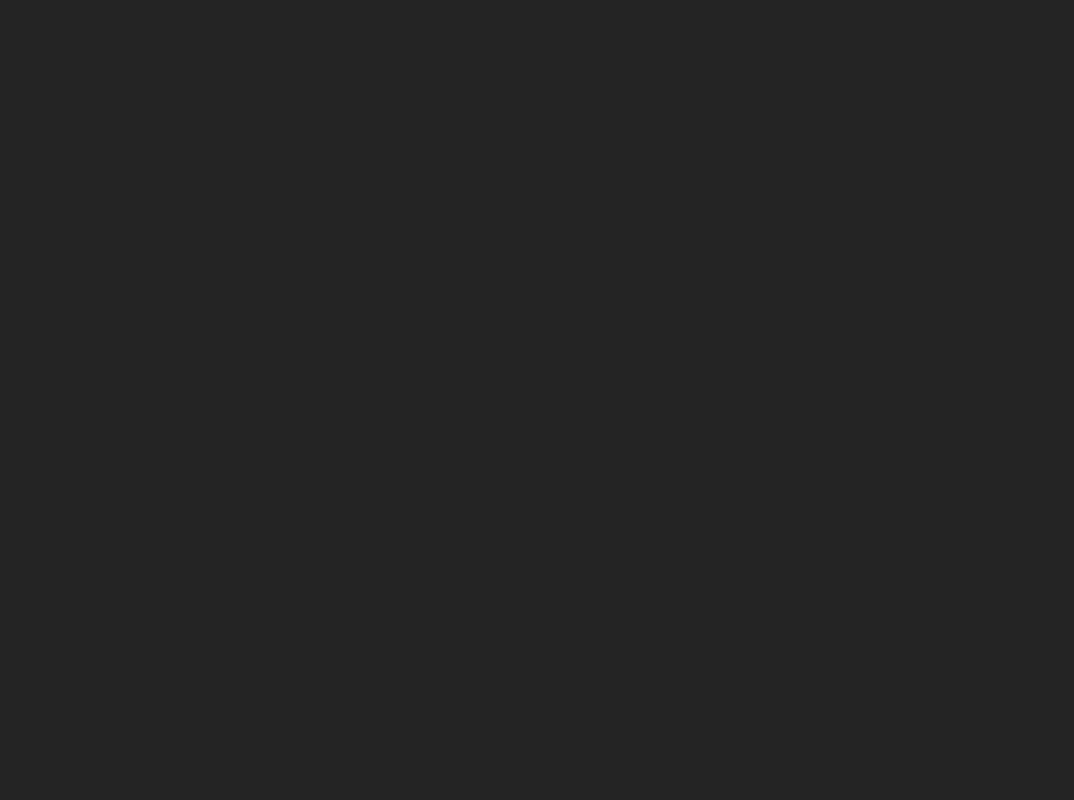
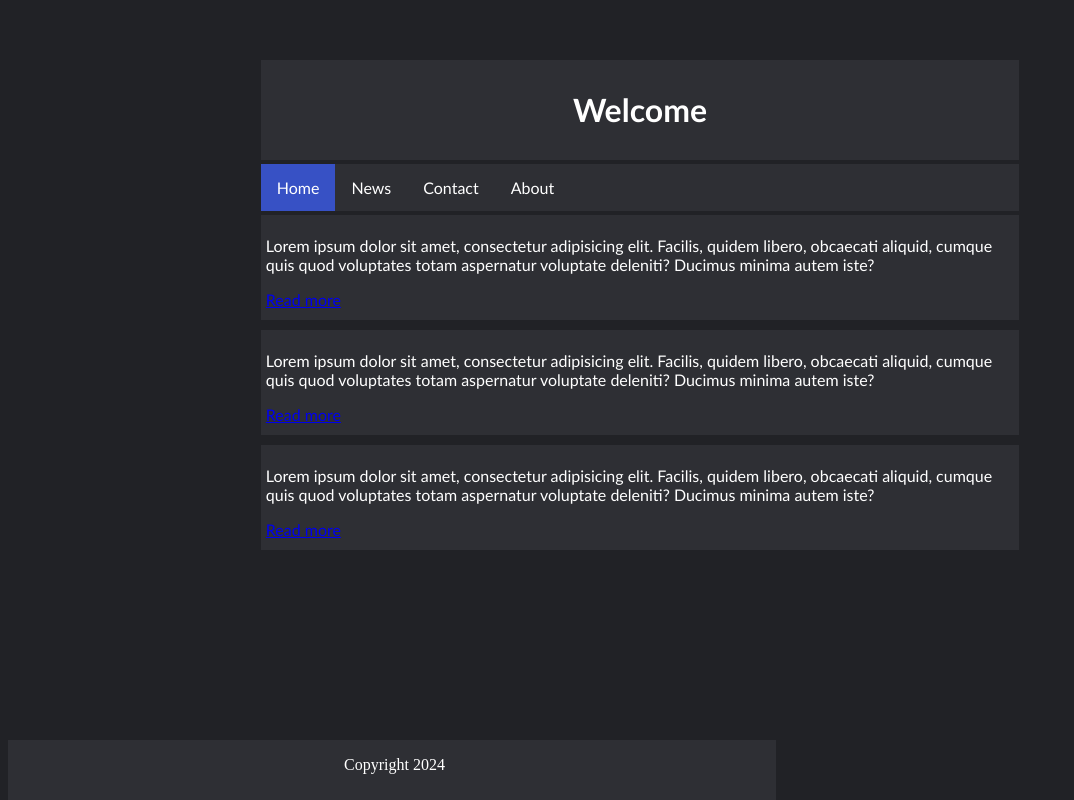
Before and after one commit to Thomas-N09/Nettside, a plain HTML site: page index.html in a window 1280 px wide. Shown: the whole page, without its empty margins (0-1074 px from the left). Drawn offline with Linux system fonts and the light colour scheme.

Commit message:
New updates

```diff
--- a/index.html
+++ b/index.html
@@ -7,6 +7,43 @@
     <link rel="stylesheet" href="styles.css" />
   </head>
   <body>
-    <header></header>
+    <header>
+      <div class="header"><h1>Welcome</h1></div>
+    </header>
+    <div class="headerbar">
+      <ul>
+        <li><a class="active" href="#home">Home</a></li>
+        <li><a href="#news">News</a></li>
+        <li><a href="#contact">Contact</a></li>
+        <li><a href="#about">About</a></li>
+      </ul>
+    </div>
+    <div class="news1">
+      <p>
+        Lorem ipsum dolor sit amet, consectetur adipisicing elit. Facilis,
+        quidem libero, obcaecati aliquid, cumque quis quod voluptates totam
+        aspernatur voluptate deleniti? Ducimus minima autem iste?
+      </p>
+      <a class="readmore" href="#readmore">Read more</a>
+    </div>
+    <div class="news1">
+      <p>
+        Lorem ipsum dolor sit amet, consectetur adipisicing elit. Facilis,
+        quidem libero, obcaecati aliquid, cumque quis quod voluptates totam
+        aspernatur voluptate deleniti? Ducimus minima autem iste?
+      </p>
+      <a class="readmore" href="#readmore">Read more</a>
+    </div>
+    <div class="news1">
+      <p>
+        Lorem ipsum dolor sit amet, consectetur adipisicing elit. Facilis,
+        quidem libero, obcaecati aliquid, cumque quis quod voluptates totam
+        aspernatur voluptate deleniti? Ducimus minima autem iste?
+      </p>
+      <a class="readmore" href="#readmore">Read more</a>
+    </div>
+    <div class="footer">
+      <p>Copyright 2024</p>
+    </div>
   </body>
 </html>
--- a/styles.css
+++ b/styles.css
@@ -1,3 +1,81 @@
 body {
-  background-color: rgb(36, 36, 36);
+  background-color: #212226;
 }
+h1 {
+  color: #ffffff;
+  padding-top: 30px;
+  text-align: center;
+  font-family: "Gill Sans", "Gill Sans MT", Calibri, "Trebuchet MS", sans-serif;
+}
+p {
+  color: #ffffff;
+  padding-left: 5px;
+}
+.header {
+  width: 60%;
+  height: 100px;
+
+  margin: auto;
+  margin-top: 60px;
+  background-color: #2e2f34;
+}
+.headerbar {
+  margin-top: 4px;
+  margin-bottom: 4px;
+}
+
+.news1 {
+  width: 60%;
+  height: 100px;
+  margin-left: auto;
+  margin-right: auto;
+  margin-bottom: 10px;
+  color: #ffffff;
+  background-color: #2e2f34;
+  padding-top: 5px;
+  font-family: "Gill Sans", "Gill Sans MT", Calibri, "Trebuchet MS", sans-serif;
+}
+
+.footer {
+  position: fixed;
+  background-color: #2e2f34;
+  width: 60%;
+  height: 60px;
+  bottom: 0;
+  color: #ffffff;
+  text-align: center;
+}
+
+ul {
+  width: 60%;
+  list-style-type: none;
+  margin: auto;
+  padding: 0;
+  overflow: hidden;
+  background-color: #2e2f34;
+  font-family: "Gill Sans", "Gill Sans MT", Calibri, "Trebuchet MS", sans-serif;
+}
+
+li {
+  float: left;
+}
+
+li a {
+  display: block;
+  color: white;
+  text-align: center;
+  padding: 14px 16px;
+  text-decoration: none;
+}
+
+li a:hover:not(.active) {
+  background-color: #2e2f34;
+}
+
+.active {
+  background-color: #3751c5;
+}
+
+.readmore {
+  padding-left: 5px;
+}
```
